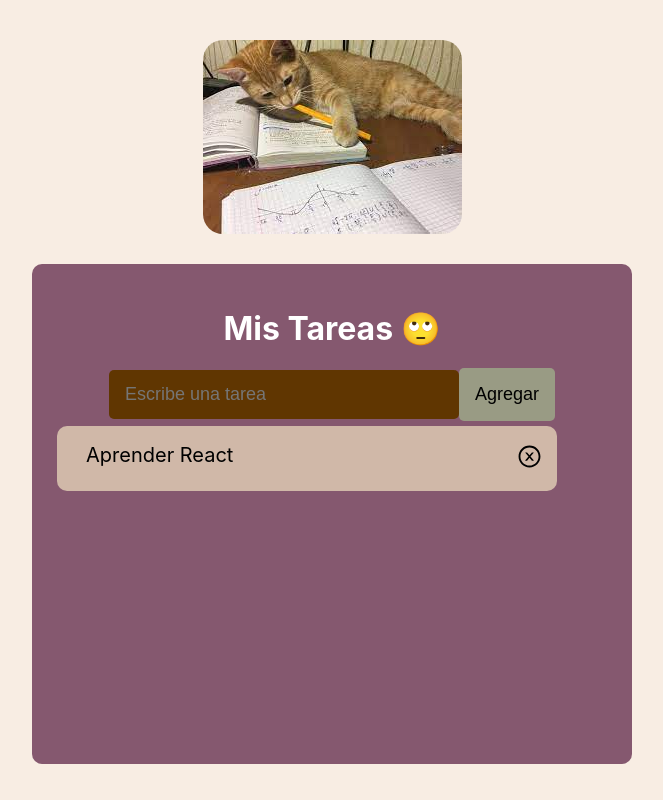
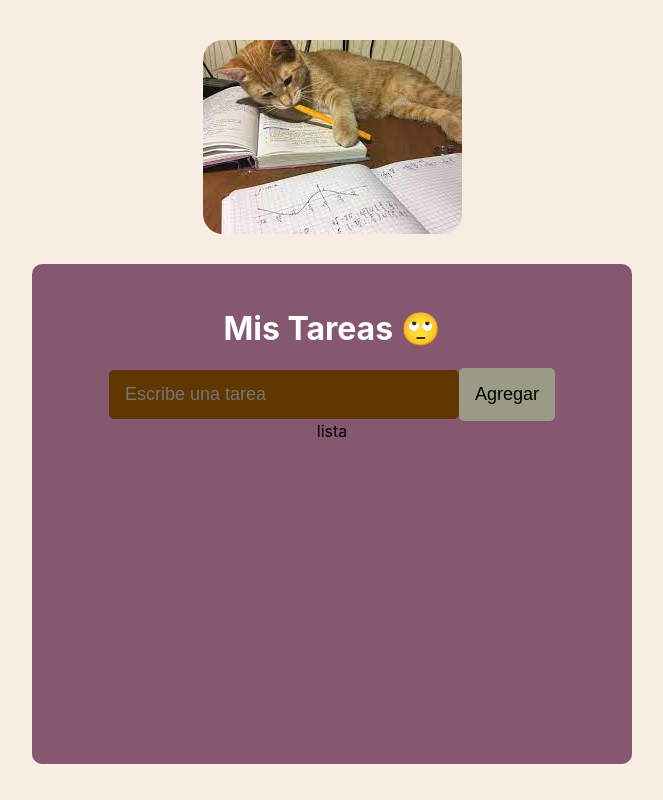
Before and after one commit to aleee-git/Control-tareas, a React (Create React App) app: page / in a window 1280 px wide. Shown: the whole page, without its empty margins (308-971 px from the left). Built offline with nearby package versions, Linux system fonts and the light colour scheme.

Commit message:
Componente Lista

```diff
--- a/src/App.js
+++ b/src/App.js
@@ -1,7 +1,6 @@
 import './App.css';
 import Homework from'./Images/Homework.jpg'
-import Tarea from './Componentes/Tarea';
-import Formulario from './Componentes/Formulario';
+import ListaTareas from './Componentes/ListaTareas'
 
 function App() {
   return (
@@ -14,9 +13,7 @@ function App() {
 
       <div className="main-list">
         <h1>Mis Tareas 🙄</h1>
-        <Formulario/>
-
-        <Tarea texto="Aprender React"/>
+        <ListaTareas/>
       </div>
 
     </div>
--- /dev/null
+++ b/src/Componentes/ListaTareas.js
@@ -0,0 +1,17 @@
+import React from "react";
+import Formulario from "./Formulario";
+import '../Styles/Lista.css'
+
+function ListaTareas () {
+    return (
+        <>
+        <Formulario/>
+
+        <div className="lista-container">
+            lista
+        </div>
+        </>
+    );
+}
+
+export default ListaTareas;
--- /dev/null
+++ b/src/Styles/Lista.css
@@ -0,0 +1,5 @@
+.lista-container {
+    display: flex;
+    flex-wrap: wrap;
+    justify-content: center;
+}
```
